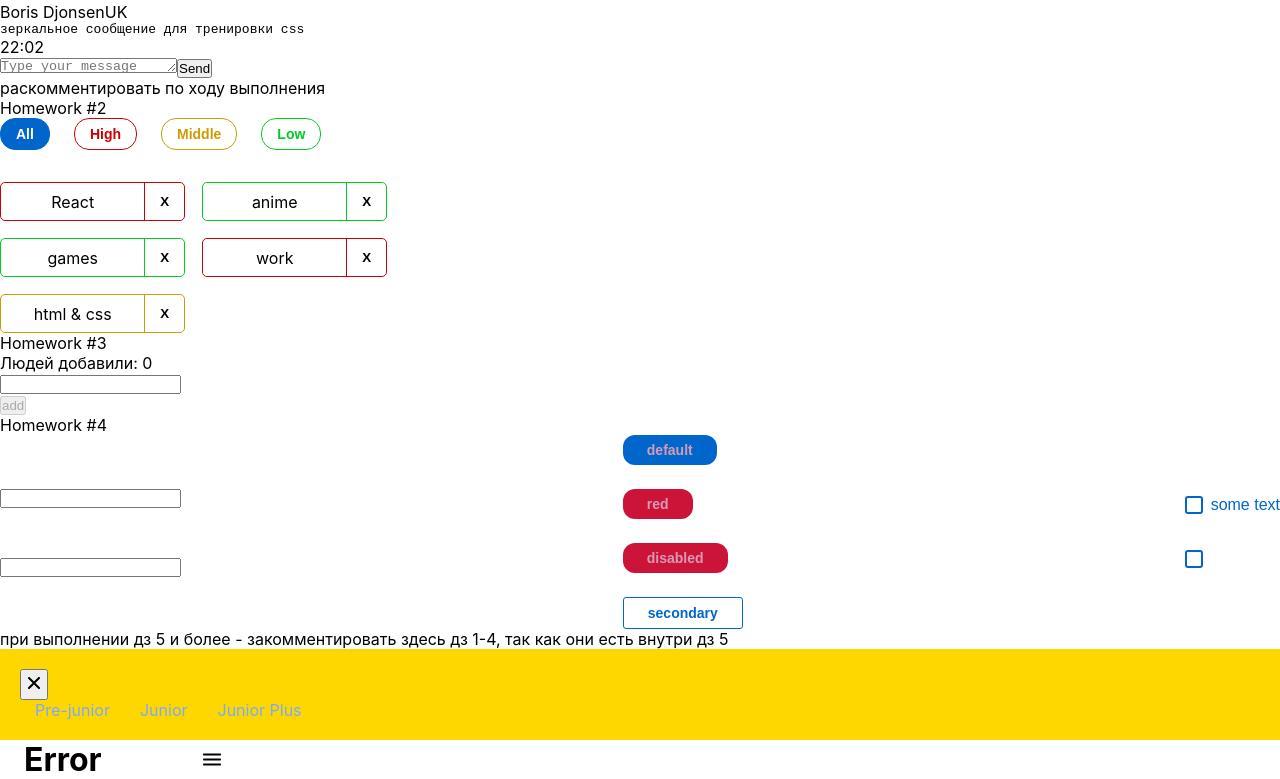
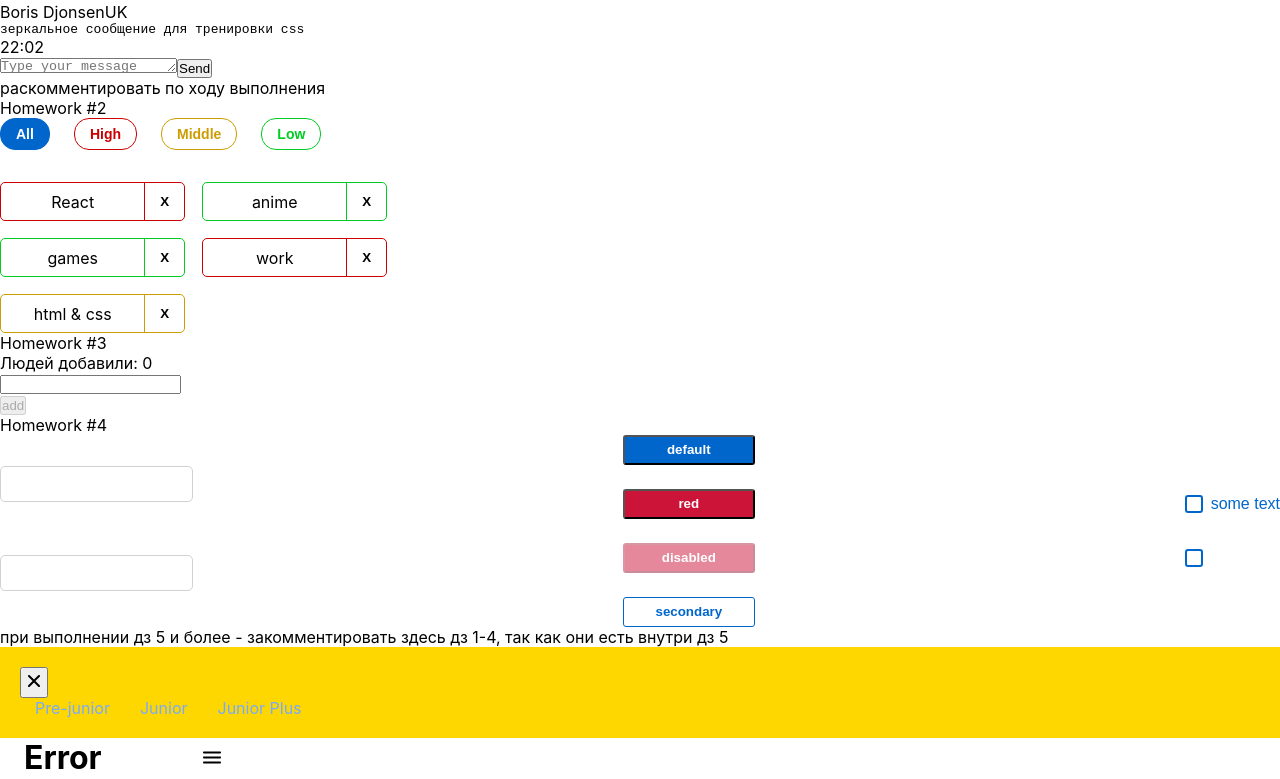
Before and after one commit to sergeydubovski1990/DzAvto, a React (Create React App) app: page /#/ in a window 1280 px wide. Shown: the part 465-1244 px from the top of the page. Built offline with nearby package versions, Linux system fonts and the light colour scheme.

Commit message:
refactor HW4

```diff
--- a/src/s2-homeworks/hw04/Stand.tsx
+++ b/src/s2-homeworks/hw04/Stand.tsx
@@ -58,7 +58,7 @@ const Stand = () => {
                     <SuperButton
                         id={'hw4-super-button-disabled'}
                         xType={'red'}
-                        disabled
+                        disabled={true}
                     >
                         disabled
                     </SuperButton>
--- a/src/s2-homeworks/hw04/common/c1-SuperInputText/SuperInputText.module.css
+++ b/src/s2-homeworks/hw04/common/c1-SuperInputText/SuperInputText.module.css
@@ -2,19 +2,31 @@
 }
 
 .input {
+    flex: 0 1 372px;
+    height: 36px;
+    padding: 7px;
+    border-radius: 5px;
+    outline: none;
 }
 
 .inputWrapper {
+    display: flex;
+    flex-wrap: wrap;
+    row-gap: 5px;
 }
 
 .superInput {
+    border: 1px solid #D1D1D1;
 }
 
 .errorInput {
+    border: 1px solid #CC1439;
 }
 
 .errorInput:focus {
+    border: 2px solid #CC1439;
 }
 
 .error {
+    color: #CC1439;
 }
--- a/src/s2-homeworks/hw04/common/c1-SuperInputText/SuperInputText.tsx
+++ b/src/s2-homeworks/hw04/common/c1-SuperInputText/SuperInputText.tsx
@@ -47,10 +47,15 @@ const SuperInputText: React.FC<SuperInputTextPropsType> = (
         e.key === 'Enter' && // и если нажата кнопка Enter
         onEnter() // то вызвать его
     }
+    /*   const finalInputClassmeNa = s.input
+            + (error ? ' ' + s.errorInput : ' ' + s.superInput)
+            + (className ? ' ' + s.className : '')*/
+    /*const finalSpanClassName = `${s.error} ${spanClassName} ? '' ${spanClassName} : ''`*/
+    /*const finalInputClassName = `${s.input} ${s.error} ? '' ${s.errorInput} : '' ${s.superInput} ${className} ? '' ${s.className} : ''`*/
 
-    const finalSpanClassName = `${s.error} ${spanClassName} ? '' ${spanClassName} : ''`
+    const finalSpanClassName = `${s.error} ${spanClassName ? ' ' + spanClassName : ''}`
+    const finalInputClassName = `${s.input} ${error ? ' ' + s.errorInput : ' ' + s.superInput} ${className ? ' ' + s.className : ''}`
 
-    const finalInputClassName = `${s.input} ${s.error} ? '' ${s.errorInput} : '' ${s.superInput} ${className} ? '' ${s.className} : ''`
 
     return (
         <div className={s.inputWrapper}>
@@ -72,4 +77,10 @@ const SuperInputText: React.FC<SuperInputTextPropsType> = (
     )
 }
 
-export default SuperInputText
+export default SuperInputText;
+/*
+get disabled button element. Button should be disabled. Button class should contain 'button', 'disabled' and should not contain 'undefined' value
+
+get second input element, press 'enter' on empty input. Input class should contain 'input', 'errorInput' and should not contain а 'undefined' value
+
+get second input element. Input element class should contain 'input', 'superInput' and should not contain 'undefined' value*/
--- a/src/s2-homeworks/hw04/common/c2-SuperButton/SuperButton.module.css
+++ b/src/s2-homeworks/hw04/common/c2-SuperButton/SuperButton.module.css
@@ -1,64 +1,56 @@
 .button {
-    overflow: hidden;
-    padding: 5px 24px;
+    width: 132px;
+    height: 30px;
+    border-radius: 3px;
+    font-weight: 600;
+    line-height: 143%;
+    color: #ffffff;
+    cursor: pointer;
+    transition: all .3s ease;
+}
 
-    border-radius: 12px;
-    border: none;
 
-    color: #d79ab4;
-    font-family: 'Montserrat', sans-serif;
-    font-weight: 600;
-    font-size: 14px;
-    line-height: 20px;
-    cursor: pointer;
+.button:active:before {
+    right: 0;
 }
 
 .disabled {
-    color: #002e5c;
-    background: #f5f50a;
+    background: #004D99;
     opacity: 0.5;
+    color: #ffffff;
 }
 
 .secondary {
     color: #0066CC;
-    background: transparent;
     border: 1px solid #0066CC;
-    border-radius: 3px;
+    background-color: transparent;
 }
 
 .default {
-    background: #06c;
+    background: #0066CC;
 }
 
 .red {
-    background: #cc1439;
+    background: #CC1439;
 }
 
 .default:hover {
-    background: #08253e;
+    background-color: transparent;
+    color: #0066CC;
+    border: 1px solid #0066CC;
 }
 
 .red:hover {
-    background: #48020f;
+    background-color: transparent;
+    color: #CC1439;
+    border: 1px solid #CC1439;
 }
 
 .secondary:hover {
-    background: #F5F0EA;
-}
-
-
-.default:active {
-    background: #0059b3;
-}
-
-.secondary:active {
-    background: #C9E5FF;
-}
-
-.red:active {
-    background: #b31232;
+    background: #0066CC;
+    color: #ffffff;
 }
 
 .button:disabled {
-    cursor: default;
+    cursor: no-drop;
 }
--- a/src/s2-homeworks/hw04/common/c2-SuperButton/SuperButton.tsx
+++ b/src/s2-homeworks/hw04/common/c2-SuperButton/SuperButton.tsx
@@ -17,7 +17,17 @@ const SuperButton: React.FC<SuperButtonPropsType> = (
         ...restProps // все остальные пропсы попадут в объект restProps, там же будет children
     }
 ) => {
-    const finalClassName = `${s.button} ${xType==='red' ? s.red : xType==='secondary' ? s.secondary : s.default}`
+    const finalClassName = `${s.button} ${disabled ? s.disabled : '' } ${xType === 'red' ? s.red : xType=== 'secondary'? s.secondary:s.default}`
+
+//ИЛИ ЕСЛИ НЕ ПОНЯТНО С finalClassName  ТОЖЕ САМОЕ ПРИ ПОМОЩИ ШАБЛОННЫХ СТРОК:
+    // `${s.СТИЛЬ КНОПКИ}
+    //
+    //
+    // ${xType==='КРАСНЫЙ' ? ДАВАЙ КРАСНЫЙ СТИЛЬ : xType === 'secondary' ? ДАВАЙ СЕКОНДАРИ СТИЛЬ: ДАВАЙ ПО ДЕФОЛТУ }
+    //
+    //
+    // ${disabled ? s.button:disabled  :  ПУСТУЮ СТРОКУ} `
+    // ЭТУ АЛХИМИЯ БУДЕМ ПОДРОБНО РАЗБИРАТЬ НА ДОПАХ
 
 
  return (
@@ -29,4 +39,4 @@ const SuperButton: React.FC<SuperButtonPropsType> = (
     )
 }
 
-export default SuperButton
+export default SuperButton;
--- a/src/s2-homeworks/hw04/common/c3-SuperCheckbox/SuperCheckbox.tsx
+++ b/src/s2-homeworks/hw04/common/c3-SuperCheckbox/SuperCheckbox.tsx
@@ -27,8 +27,8 @@ const SuperCheckbox: React.FC<SuperCheckboxPropsType> = (
     }
 ) => {
     const onChangeCallback = (e: ChangeEvent<HTMLInputElement>) => {
-        onChangeChecked?.(true)
-        onChange?.(e)
+        /*onChangeChecked?.(true)
+        onChange?.(e)*/
         /*if (onChangeChecked) {
             (e.currentTarget)
         }
@@ -38,10 +38,9 @@ const SuperCheckbox: React.FC<SuperCheckboxPropsType> = (
             return
         }*/
         // задачка на написание онченджа
-/* как вариант :
-* onChangeChecked ? .(e)
-* onChange ? .(e)
-* */
+
+onChangeChecked?.(e.currentTarget.checked)
+onChange?.(e)
     }
 
     const finalInputClassName = s.checkbox
@@ -68,4 +67,4 @@ const SuperCheckbox: React.FC<SuperCheckboxPropsType> = (
     )
 }
 
-export default SuperCheckbox
+export default SuperCheckbox;
```
